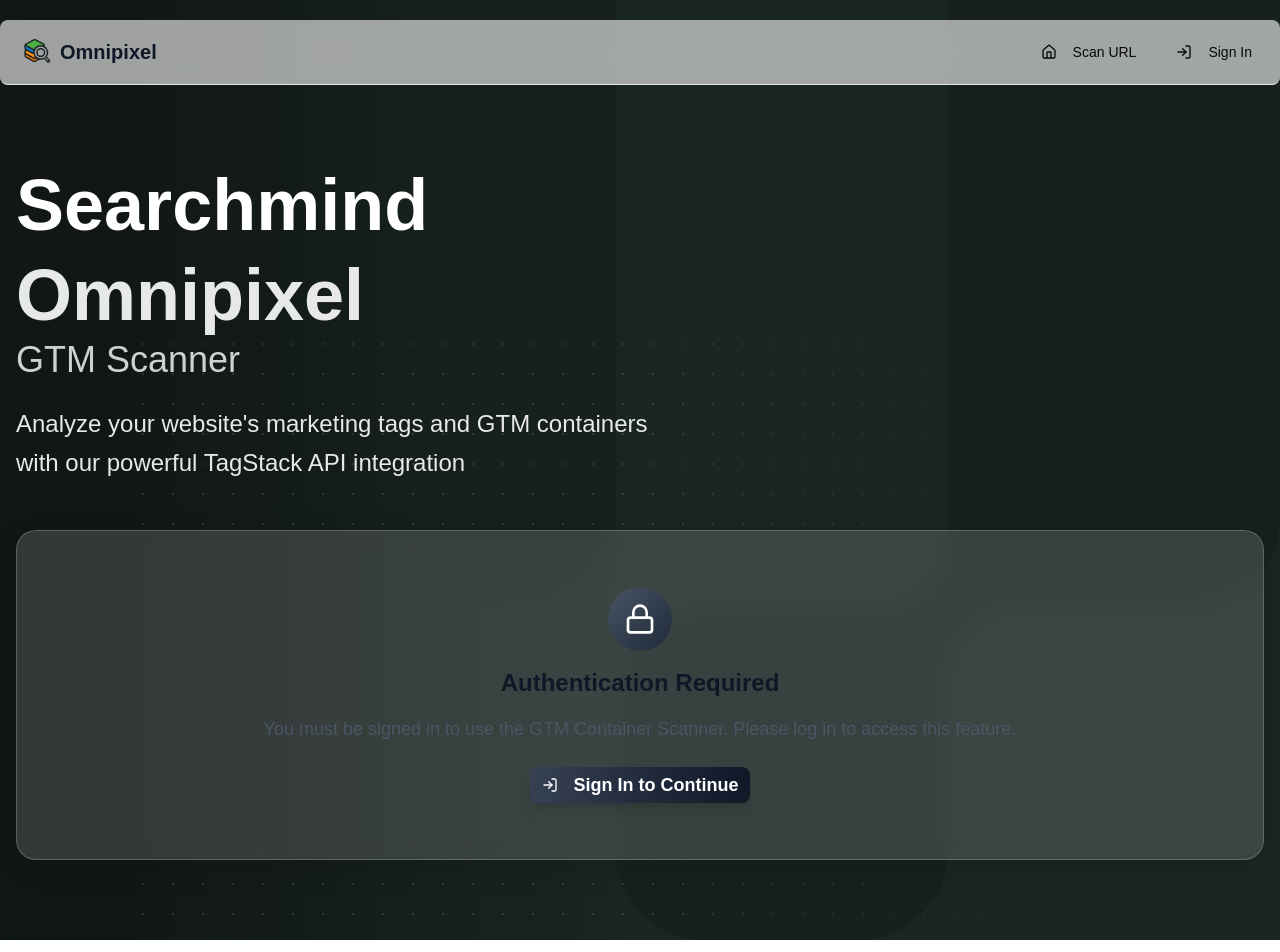
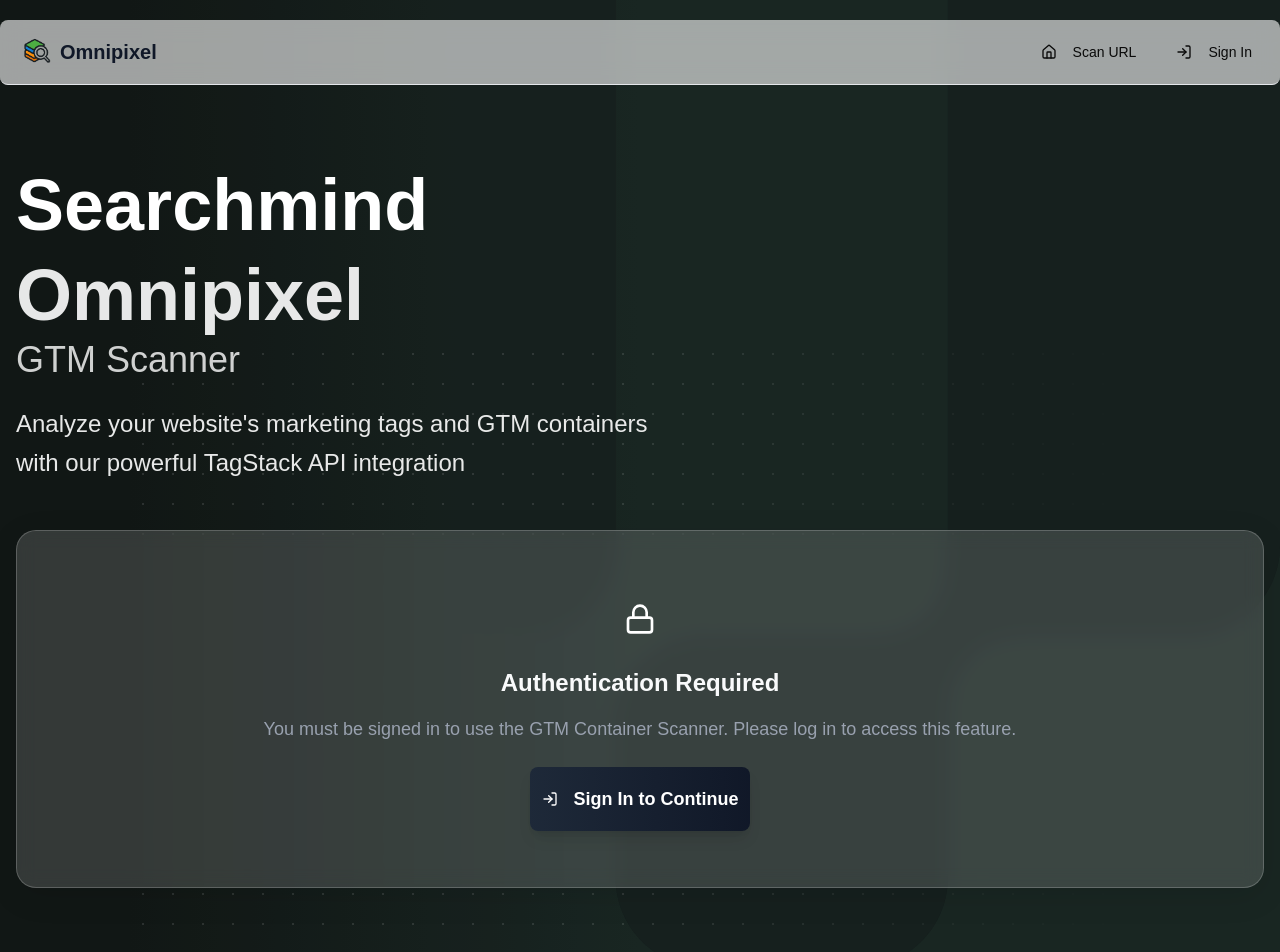
Before and after one commit to drilon-searchmind/tagstack-api-stracker, a Next.js app: page / in a window 1280 px wide. Shown: the top 952 px of the page. Built offline with nearby package versions, Linux system fonts and the light colour scheme; no server answers; a web font is replaced by a local one.

Commit message:
:hammer: nextauth implemented with dashboard page

```diff
--- a/src/components/forms/ScanUrlForm.jsx
+++ b/src/components/forms/ScanUrlForm.jsx
@@ -5,11 +5,13 @@
 import { Button } from "@/components/ui/button";
 import { Input } from "@/components/ui/input";
 import { Card, CardContent } from "@/components/ui/card";
-import { Loader2, Lock, LogIn } from "lucide-react";
+import { Loader2 } from "lucide-react";
 import GtmAnalysis from "@/components/analysis/GtmAnalysis";
 import ScanningOverlay from "@/components/ui/ScanningOverlay";
+import FullAnalysisModal from "@/components/analysis/FullAnalysisModal";
+import SummaryModal from "@/components/analysis/SummaryModal";
+import AuthRequired from "@/components/ui/AuthRequired";
 import { FaSearch } from "react-icons/fa";
-import Link from "next/link";
 
 export default function ScanUrlForm() {
     const { data: session, status } = useSession();
@@ -94,29 +96,7 @@
     }
 
     if (!session) {
-        return (
-            <div className="w-full">
-                <Card className="glass-morph border-white/30 shadow-2xl">
-                    <CardContent className="p-8 text-center">
-                        <div className="flex justify-center mb-4">
-                            <div className="w-16 h-16 bg-gradient-to-br from-gray-600 to-gray-800 rounded-full flex items-center justify-center">
-                                <Lock className="w-8 h-8 text-white" />
-                            </div>
-                        </div>
-                        <h3 className="text-2xl font-bold text-gray-900 mb-4">Authentication Required</h3>
-                        <p className="text-gray-600 mb-6 text-lg">
-                            You must be signed in to use the GTM Container Scanner. Please log in to access this feature.
-                        </p>
-                        <Button asChild className="bg-gradient-to-r from-gray-700 to-gray-900 hover:from-gray-800 hover:to-gray-950 text-white px-8 py-3 text-lg font-semibold shadow-lg transition-all duration-200 hover:shadow-xl hover:scale-105">
-                            <Link href="/login">
-                                <LogIn className="w-5 h-5 mr-2" />
-                                Sign In to Continue
-                            </Link>
-                        </Button>
-                    </CardContent>
-                </Card>
-            </div>
-        );
+        return <AuthRequired />;
     }
 
     return (
@@ -135,11 +115,11 @@
                         className="flex-1 h-14 text-lg px-6 bg-white/90 backdrop-blur border-white/30 focus:bg-white focus:border-white shadow-lg"
                     />
                     <Button
-                        className="bg-white text-gray-900 hover:bg-gray-100 h-14 px-8 text-lg font-semibold shadow-lg transition-all duration-200 hover:shadow-xl hover:scale-105"
+                        className="bg-white text-gray-900 hover:bg-gray-100 h-14 text-lg font-semibold shadow-lg transition-all duration-200 hover:shadow-xl hover:scale-105"
                         type="submit"
                         disabled={isLoading || !url}
                     >
-                        <FaSearch className="mr-2 h-5 w-5" />
+                        <FaSearch className="mr-2" />
                         Scan URL
                     </Button>
                 </div>
--- /dev/null
+++ b/src/components/ui/AuthRequired.jsx
@@ -0,0 +1,30 @@
+import { Card, CardContent } from "@/components/ui/card";
+import { Button } from "@/components/ui/button";
+import { Lock, LogIn } from "lucide-react";
+import Link from "next/link";
+
+export default function AuthRequired() {
+    return (
+        <div className="w-full">
+            <Card className="glass-morph border-white/30 shadow-2xl">
+                <CardContent className="p-8 text-center">
+                    <div className="flex justify-center mb-4">
+                        <div className="w-16 h-16 bg-gradient-to-br from-gtm-primary to-gtm-secondary rounded-full flex items-center justify-center">
+                            <Lock className="w-8 h-8 text-white" />
+                        </div>
+                    </div>
+                    <h3 className="text-2xl font-bold text-gray-50 mb-4">Authentication Required</h3>
+                    <p className="text-gray-400 mb-6 text-lg">
+                        You must be signed in to use the GTM Container Scanner. Please log in to access this feature.
+                    </p>
+                    <Button asChild className="w-auto bg-gradient-to-r from-gray-800 to-gray-900 hover:from-gray-800 hover:to-gray-950 text-white text-lg font-semibold shadow-lg transition-all duration-200 hover:shadow-xl hover:scale-105 py-8">
+                        <Link href="/login">
+                            <LogIn className="w-5 h-5 mr-2" />
+                            Sign In to Continue
+                        </Link>
+                    </Button>
+                </CardContent>
+            </Card>
+        </div>
+    );
+}
```
